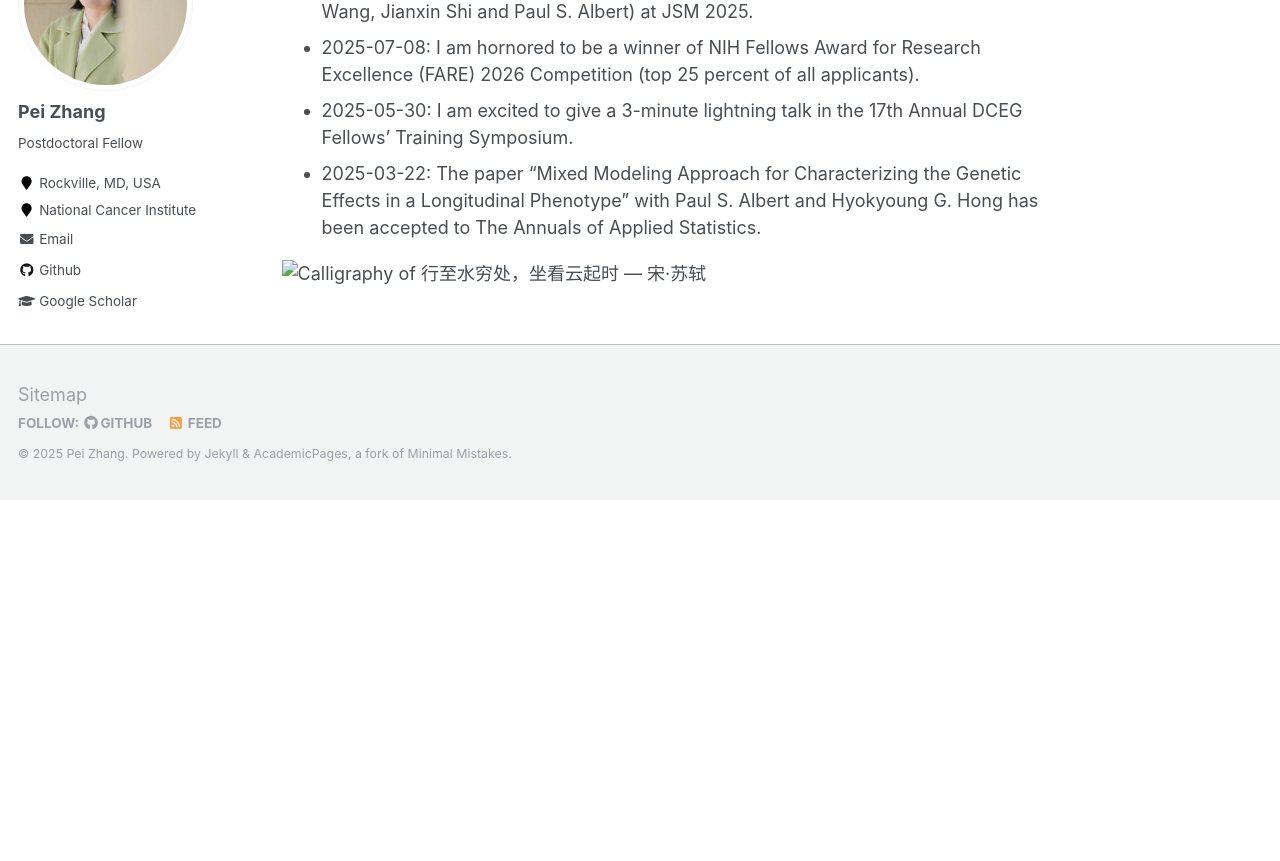
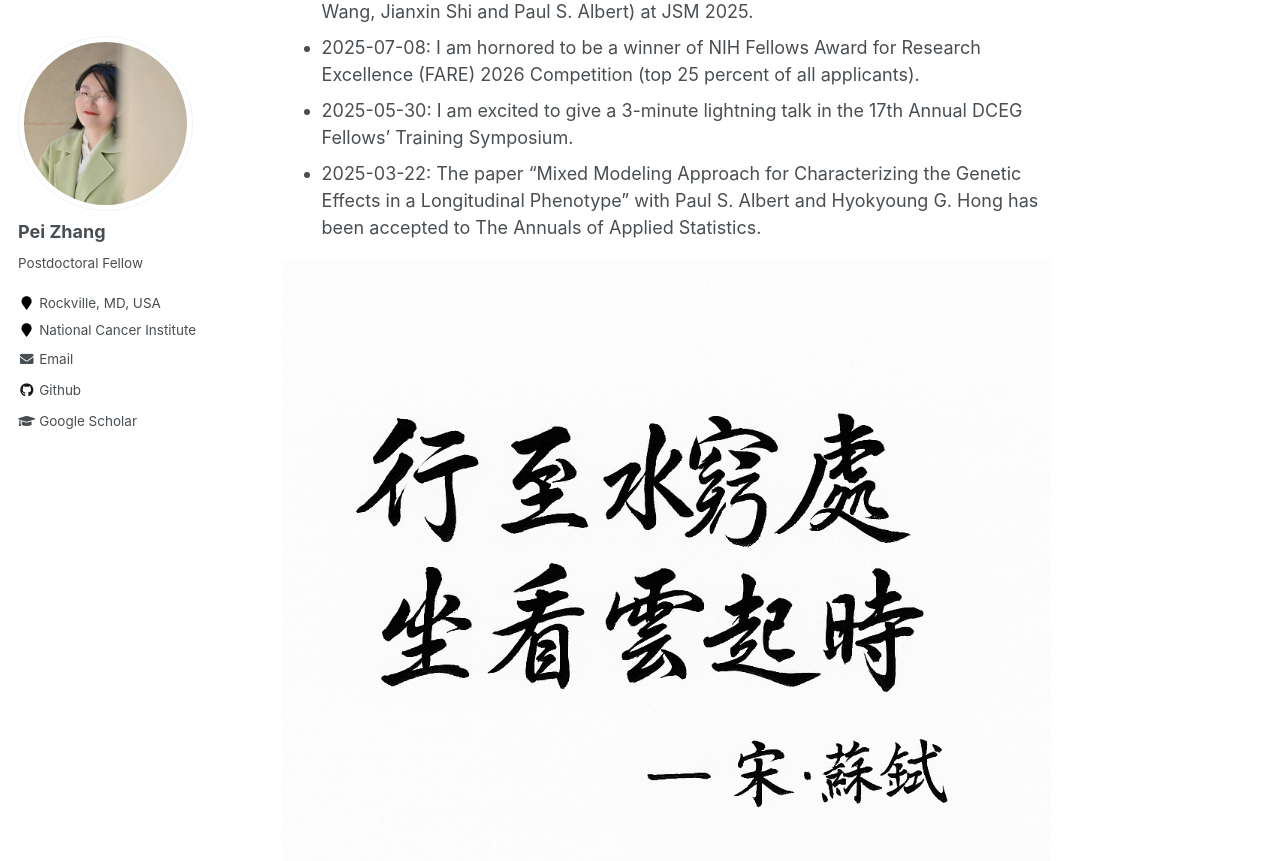
Before and after one commit to BettyzhangPei/BettyzhangPei.github.io, a Jekyll site: the page built from _pages/about.md, in a window 1280 px wide and 900 px high, scrolled down 1064 px. Shown: the top 861 px of the window. Built offline with Jekyll 4.4.1, drawn with Linux system fonts in a browser that asks for light colours; before the commit the page ends 1564 px from its top, so only the background shows below that.

Commit message:
Update about.md

```diff
--- a/_pages/about.md
+++ b/_pages/about.md
@@ -28,4 +28,4 @@ Recent News
 * 2025-03-22: The paper "Mixed Modeling Approach for Characterizing the Genetic Effects in a Longitudinal Phenotype" with Paul S. Albert and Hyokyoung G. Hong has been accepted to The Annuals of Applied Statistics.
 
 
-![Calligraphy of 行至水穷处，坐看云起时 — 宋·苏轼](/assets/images/calligraphy.png)
+![Calligraphy of 行至水穷处，坐看云起时 — 宋·苏轼](/images/calligraphy.png)
```
